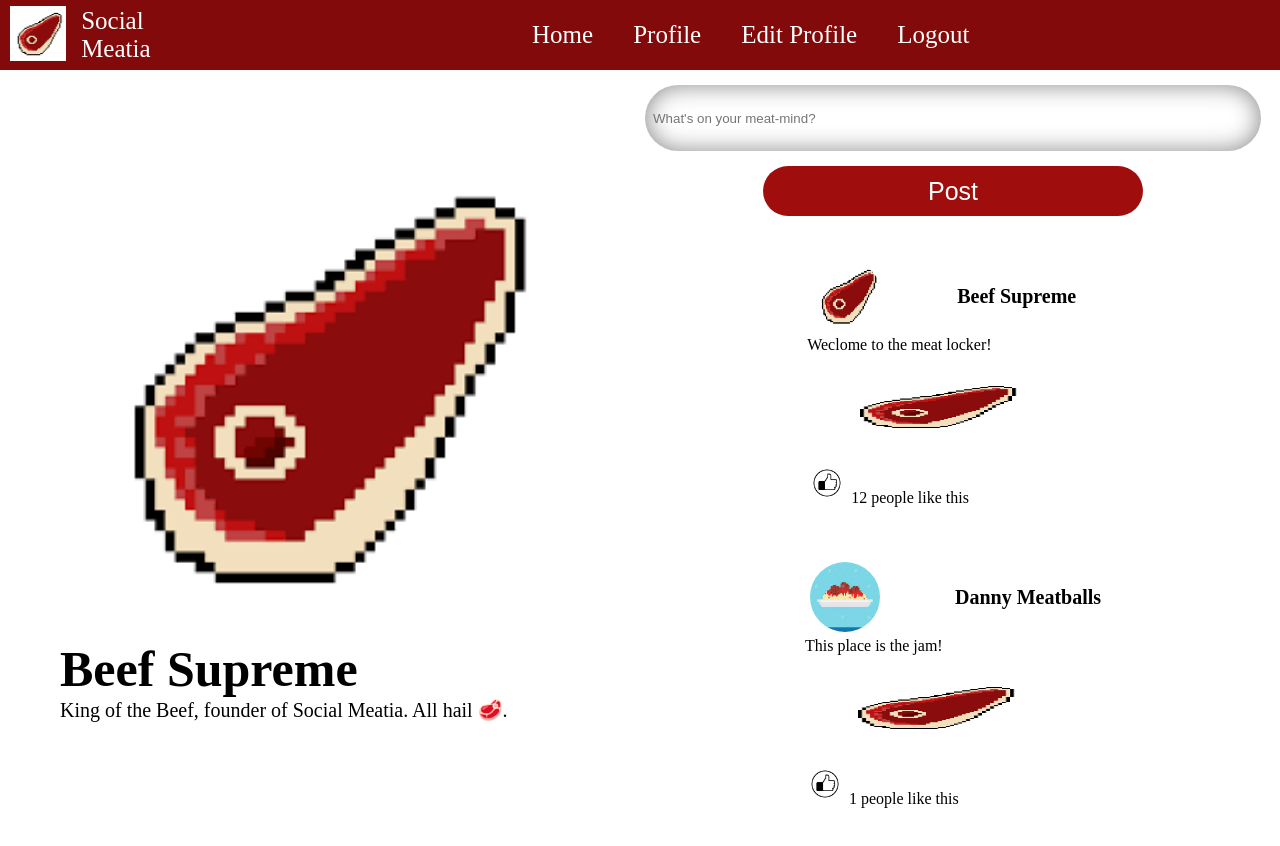
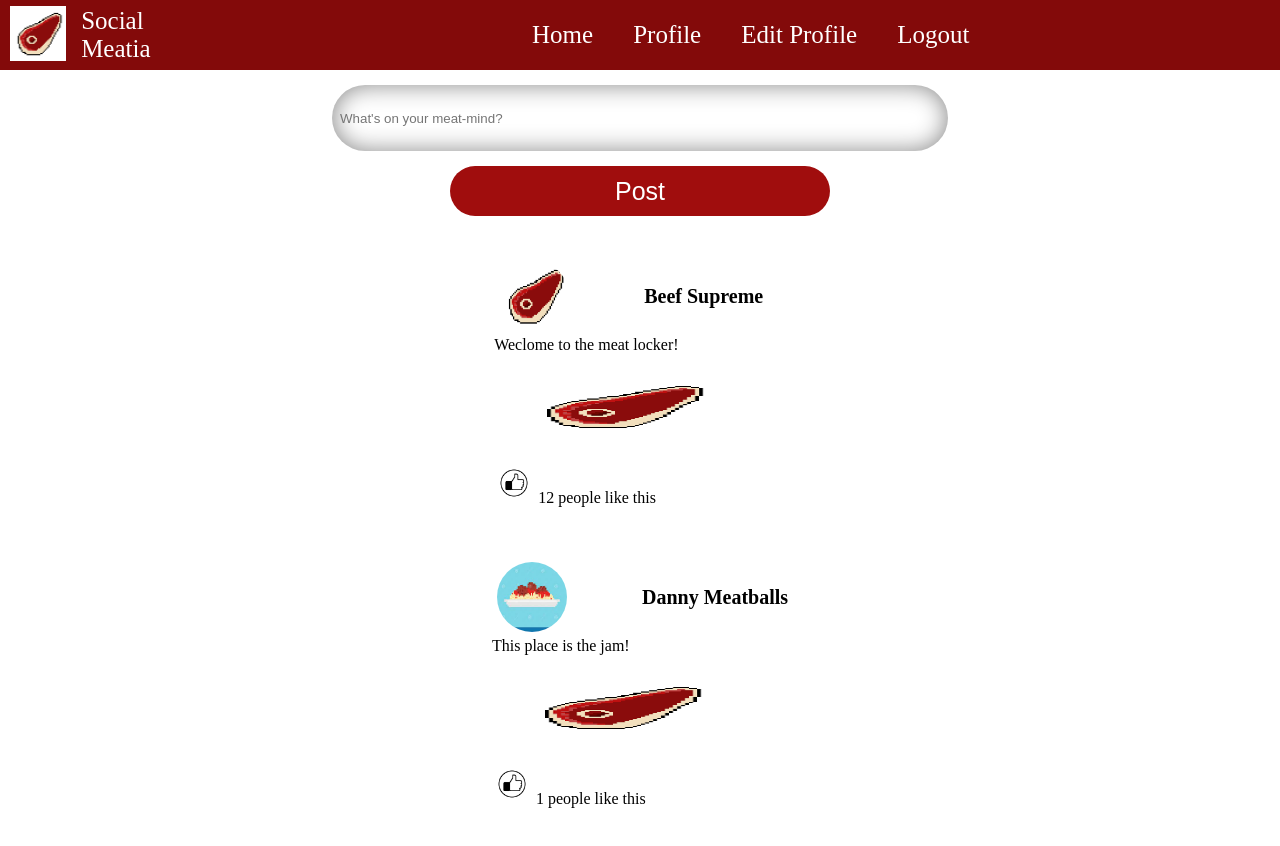
Before and after one commit to evannf/capstone_frontend, a React (Create React App) app: page / in a window 1280 px wide. Built offline with nearby package versions, Linux system fonts and the light colour scheme.

Commit message:
react router restructure

```diff
--- a/src/App.js
+++ b/src/App.js
@@ -1,5 +1,5 @@
 import Home from './pages/home.js';
-import { BrowserRouter as Router, Routes, Route } from 'react-router-dom';
+import { BrowserRouter as Router, Routes, Route, Link } from 'react-router-dom';
 import Login from "./pages/login.js";
 import Profile from "./pages/profile.js";
 import Register from './pages/register.js';
@@ -11,15 +11,12 @@
   return (
   <>
   <Router>
-    {/* <Home /> */}
-    <Profile />
-
     <Routes>
 
-      <Route path='/posts/all' element={<Home />} />
-      <Route path='/user/:id' element={<Profile />} />
-      <Route path='/users/login' element={<Login />} />
-      <Route path='/users/register' element={<Register />} />
+      <Route path='/' element={<Home />} />
+      <Route path='/profile/:username' element={<Profile />} />
+      <Route path='/login' element={<Login />} />
+      <Route path='/register' element={<Register />} />
 
     </Routes>
   </Router>
--- a/src/index.js
+++ b/src/index.js
@@ -5,7 +5,7 @@
 
 const root = ReactDOM.createRoot(document.getElementById('root'));
 root.render(
-  <React.StrictMode>
+  <>
     <App />
-  </React.StrictMode>
+  </>
 );
```
